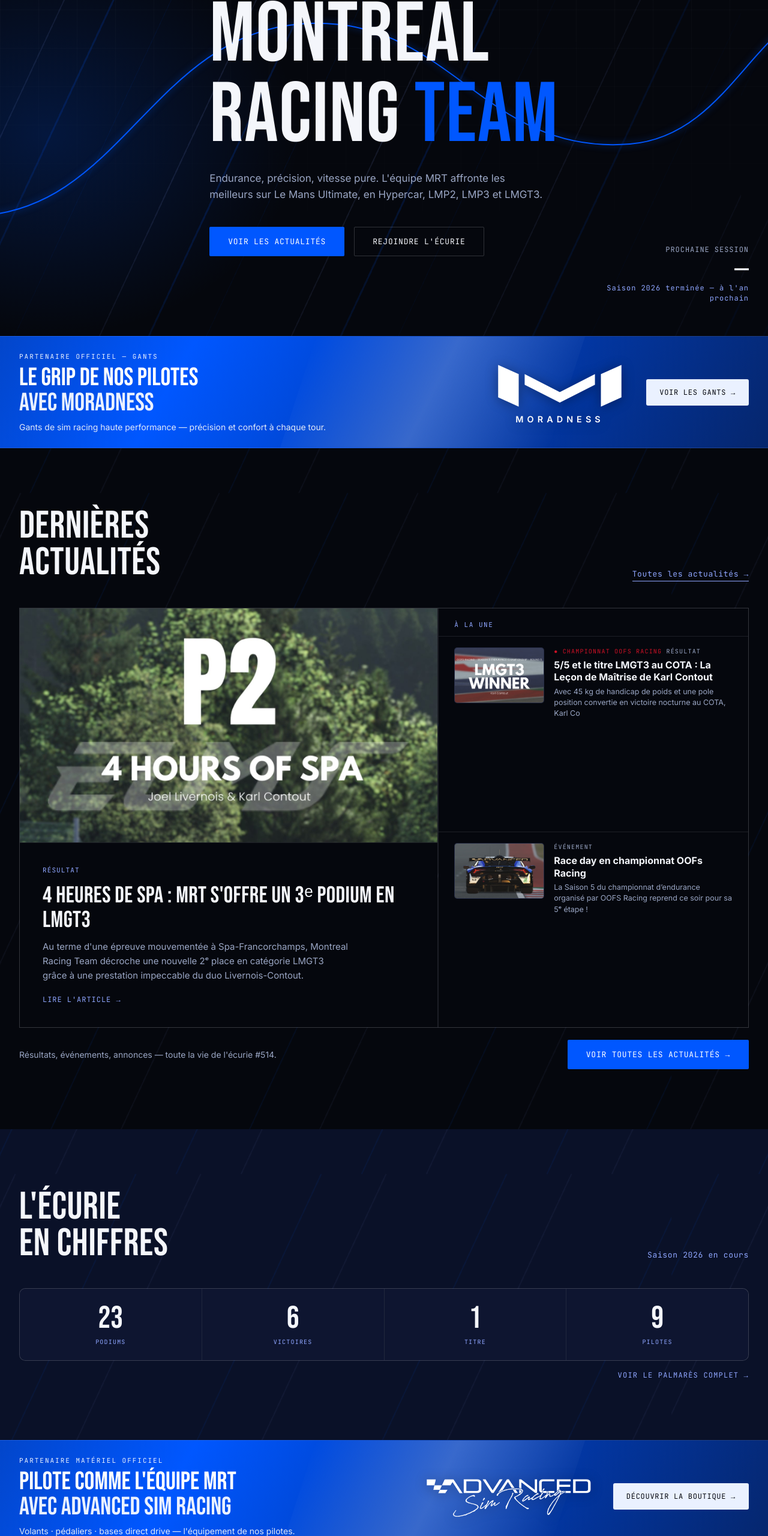
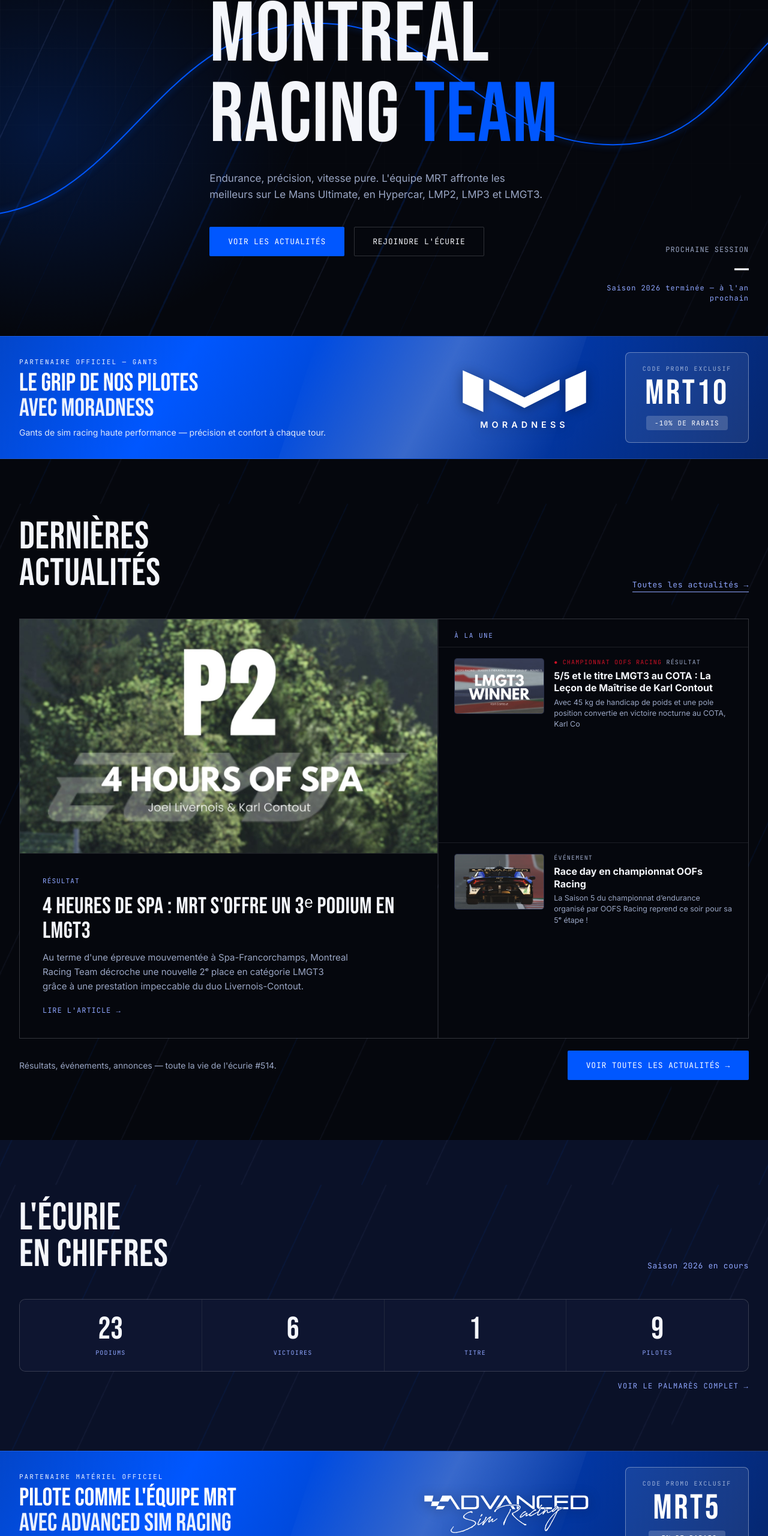
Before and after one commit to montrealracingteam-MRT/V2, a website: page index.html in a window 1280 px wide. Shown: the part 240-2800 px from the top of the page at 60% size. Drawn offline with Linux system fonts and the light colour scheme; a script that the page names is missing.

Commit message:
Add promotional banners with discount codes
Added promotional banners with exclusive discount codes for Moradness and Advanced Sim Racing.

```diff
--- a/index.html
+++ b/index.html
@@ -47,6 +47,11 @@
   color:var(--mrt-ice);transition:color .2s;
 }
 .stats-cta a:hover{color:var(--mrt-white);}
+.asr-promo-c{flex-shrink:0;text-align:center;padding:20px 28px;border:1.5px solid rgba(255,255,255,.35);border-radius:8px;background:rgba(255,255,255,.08);margin-left:24px;transition:background .2s,border-color .2s;text-decoration:none;cursor:pointer;}
+.asr-promo-c:hover{background:rgba(255,255,255,.16);border-color:rgba(255,255,255,.6);}
+.asr-promo-c-label{font-family:var(--mono);font-size:10px;letter-spacing:.18em;text-transform:uppercase;color:rgba(234,241,255,.65);margin-bottom:6px;}
+.asr-promo-c-code{font-family:var(--display);font-size:58px;color:#fff;letter-spacing:.06em;line-height:1;}
+.asr-promo-c-badge{margin-top:8px;background:rgba(255,255,255,.18);border-radius:4px;padding:5px 14px;display:inline-block;font-family:var(--mono);font-size:11px;letter-spacing:.1em;text-transform:uppercase;color:#fff;}
 
 /* Bloc recrutement accueil */
 .recruit-home{
@@ -177,7 +182,7 @@
 
 <!-- ===== BANNIÈRE MORADNESS ===== -->
 <section class="asr-banner-wrap" aria-label="Partenaire officiel Moradness">
-  <a class="asr-banner reveal" href="https://moradness.com" target="_blank" rel="noopener">
+  <div class="asr-banner reveal">
     <div class="asr-banner-sheen"></div>
     <div class="asr-banner-inner wrap">
       <div class="asr-banner-left">
@@ -195,9 +200,13 @@
           </g>
         </svg>
       </div>
-      <span class="asr-banner-cta">Voir les gants →</span>
+      <a class="asr-promo-c" href="https://moradness.com" target="_blank" rel="noopener">
+        <div class="asr-promo-c-label">Code promo exclusif</div>
+        <div class="asr-promo-c-code">MRT10</div>
+        <div class="asr-promo-c-badge">−10% de rabais</div>
+      </a>
     </div>
-  </a>
+  </div>
 </section>
 
 <!-- ===== ACTUALITÉS ===== -->
@@ -250,7 +259,7 @@
 
 <!-- ===== BANNIÈRE ADVANCED SIM RACING ===== -->
 <section class="asr-banner-wrap" aria-label="Partenaire officiel Advanced Sim Racing">
-  <a class="asr-banner reveal" href="https://advancedsimracing.com" target="_blank" rel="noopener">
+  <div class="asr-banner reveal">
     <div class="asr-banner-sheen"></div>
     <div class="asr-banner-inner wrap">
       <div class="asr-banner-left">
@@ -278,9 +287,13 @@
           </div>
         </div>
       </div>
-      <span class="asr-banner-cta">Découvrir la boutique →</span>
+      <a class="asr-promo-c" href="https://advancedsimracing.com" target="_blank" rel="noopener">
+        <div class="asr-promo-c-label">Code promo exclusif</div>
+        <div class="asr-promo-c-code">MRT5</div>
+        <div class="asr-promo-c-badge">−5% de rabais</div>
+      </a>
     </div>
-  </a>
+  </div>
 </section>
 
 <!-- ===== RECRUTEMENT ===== -->
@@ -400,7 +413,9 @@ function artLink(a){ return `article.html?id=${encodeURIComponent(a.id)}`; }
 
 fetch('articles.json', { cache:'no-store' }).then(r => r.ok ? r.json() : []).then(list => {
   const root = document.getElementById('homeNewsLayout');
-  const arr = (Array.isArray(list) ? list : []).sort((a,b) => (b.date||'').localeCompare(a.date||''));
+  const raw = Array.isArray(list) ? list : [];
+  const arr = raw.map((a,i) => ({...a, _i:i}))
+    .sort((a,b) => (b.date||'').localeCompare(a.date||'') || b._i - a._i);
   if(!arr.length){ root.innerHTML = '<div style="color:var(--mrt-fog);padding:40px 0;">Aucune actualité pour l\'instant.</div>'; return; }
 
   const f = arr[0];
```
